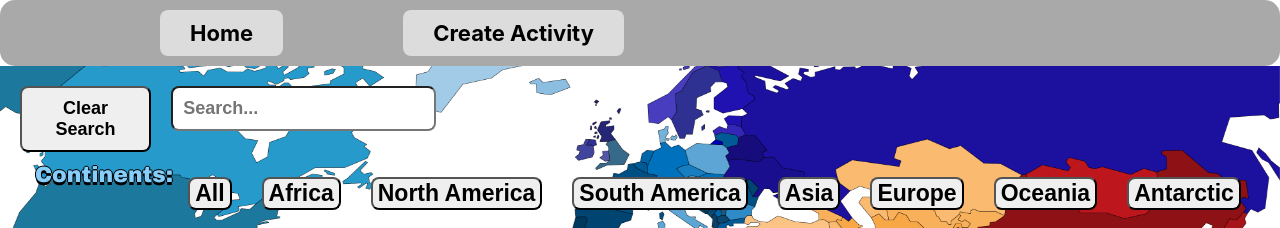
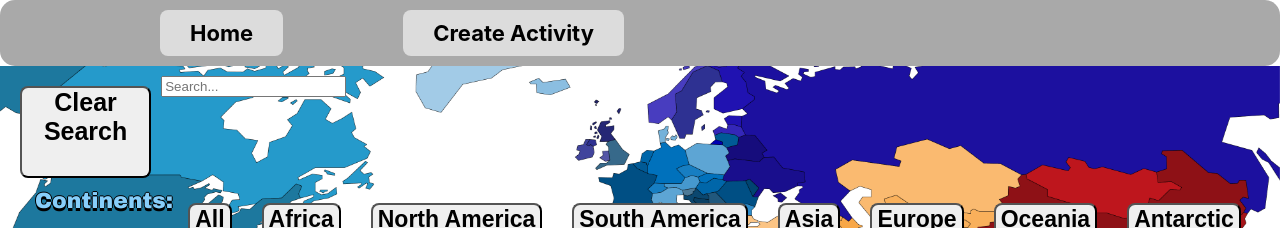
Before and after one commit to danielpaz23/deploy-Pi-Countries-PazDaniel, a React (Create React App) app in the folder client/: page /home in a window 1280 px wide. Shown: the top 228 px of the page. Built offline with nearby package versions, Linux system fonts and the light colour scheme; no server answers.

Commit message:
links v9

```diff
--- a/client/src/components/Card/Card.jsx
+++ b/client/src/components/Card/Card.jsx
@@ -13,6 +13,7 @@ export default function Card(props) {
             </div>
             <Link
                     to={`/countries/${props.id}`}
+                    style={{textDecoration: "none" }}
                 >
                     <h2 className={style.links}>{props.name}</h2>
                 </Link>
--- a/client/src/components/Filtro/Filtro.module.css
+++ b/client/src/components/Filtro/Filtro.module.css
@@ -59,7 +59,7 @@
   border-radius: 17px;
   padding: 1px 5px;
 }
-.links {
+/* .links {
   text-decoration: none;
   font-weight: bold;
   font-size: 18px;
@@ -73,7 +73,7 @@
   background-color: rgb(72, 61, 139);
   border-radius: 17px;
   padding: 10px 10px;
-}
+} */
 .listas {
   display: grid;
   align-items: center;
```
